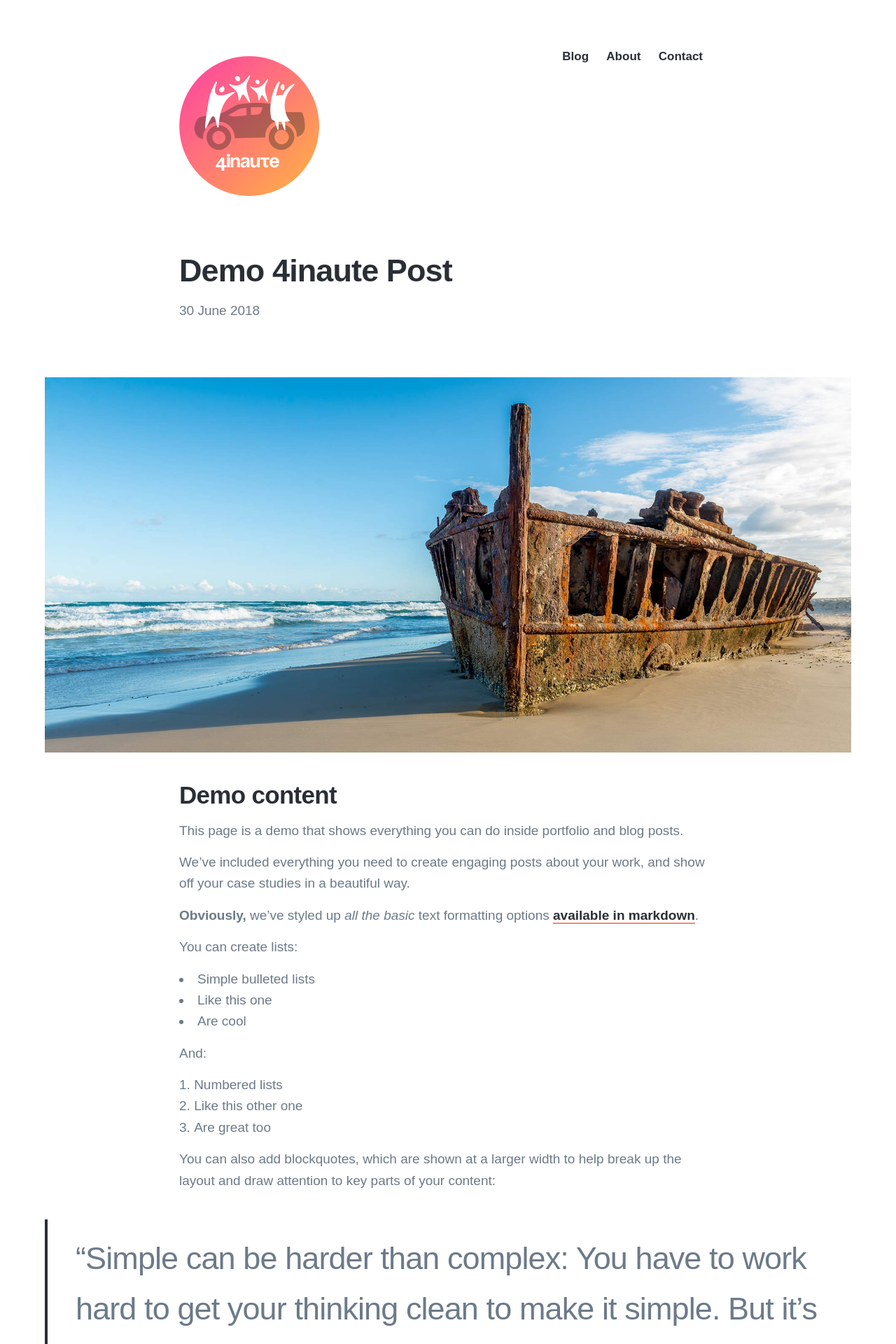
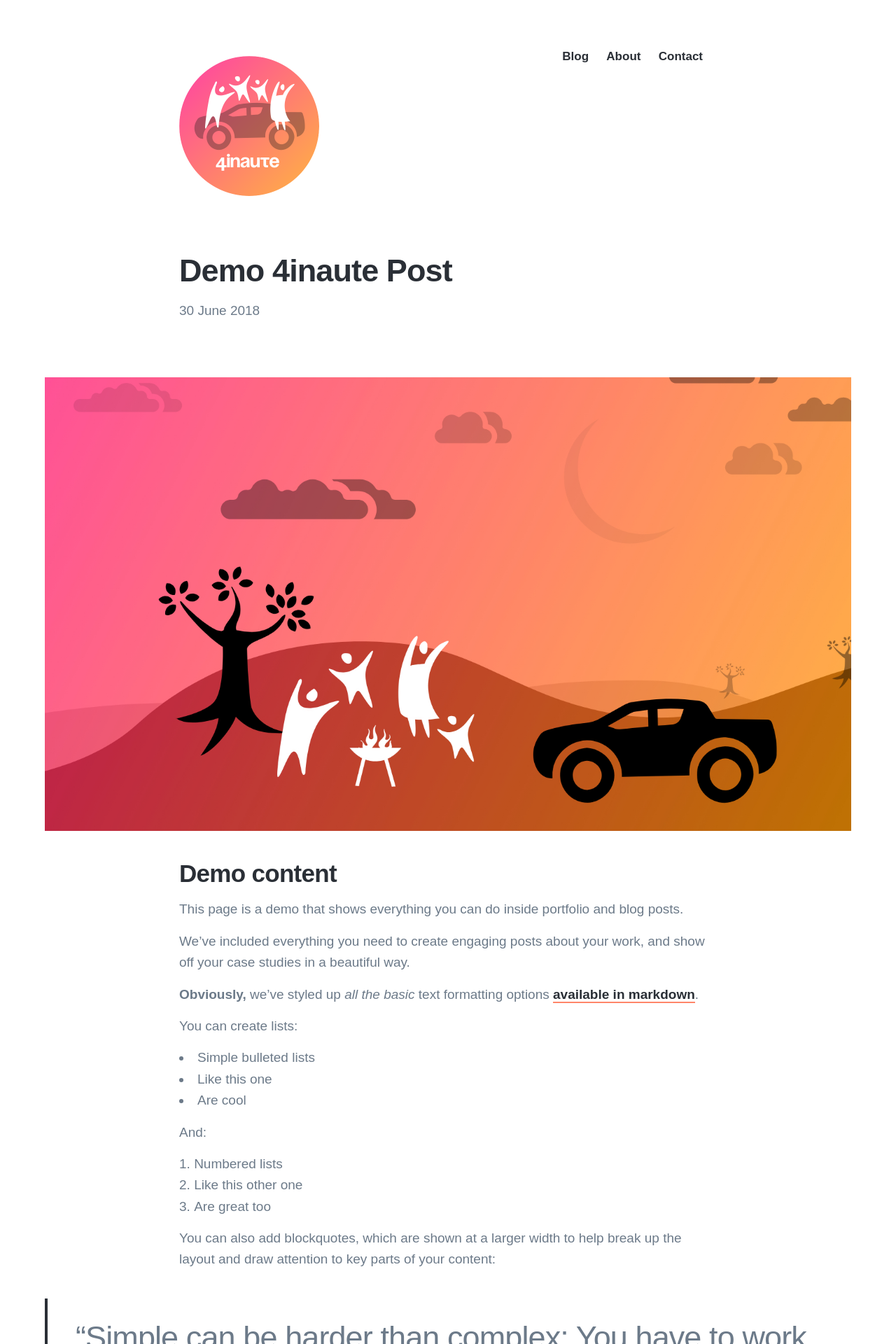
Before and after one commit to 4inaute/4inaute, a Jekyll site: the page built from _projects/2018-06-30-demo-project.md, in a window 1280 px wide. Shown: the top 1920 px of the page at 70% size. Built offline with Jekyll 4.4.1, drawn with Linux system fonts in a browser that asks for light colours; nearby versions of some CDN libraries; some web fonts are replaced.

Commit message:
Update 2018-06-30-demo-project.md

```diff
--- a/_projects/2018-06-30-demo-project.md
+++ b/_projects/2018-06-30-demo-project.md
@@ -6,7 +6,7 @@ description: This page is a demo that shows everything you can do inside portfol
 featured_image: '/images/Hero-Fraser-Island.jpg'
 ---
 
-![](/images/Hero-Fraser-Island.jpg)
+![](/images/Landscape-Fraser-Island.jpg)
 
 ## Demo content
 
```
